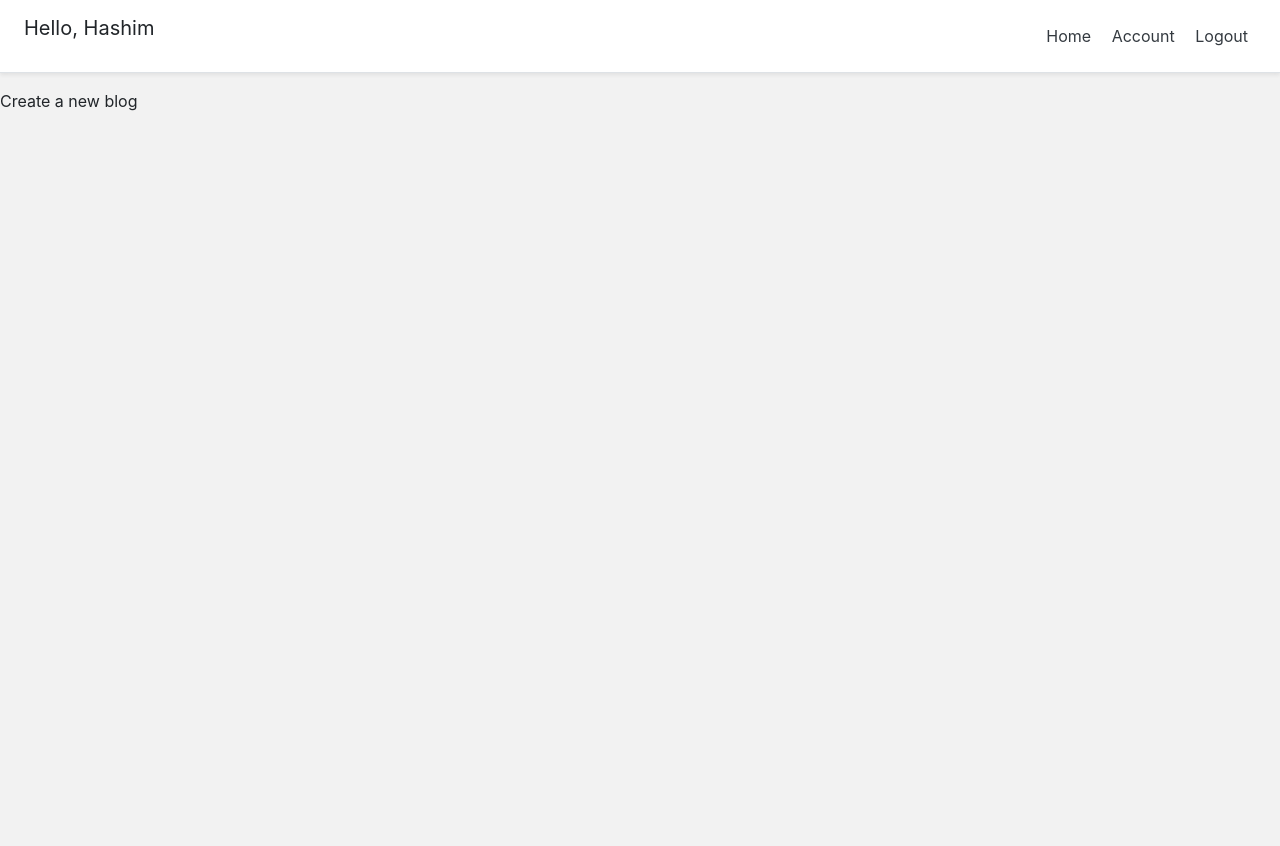
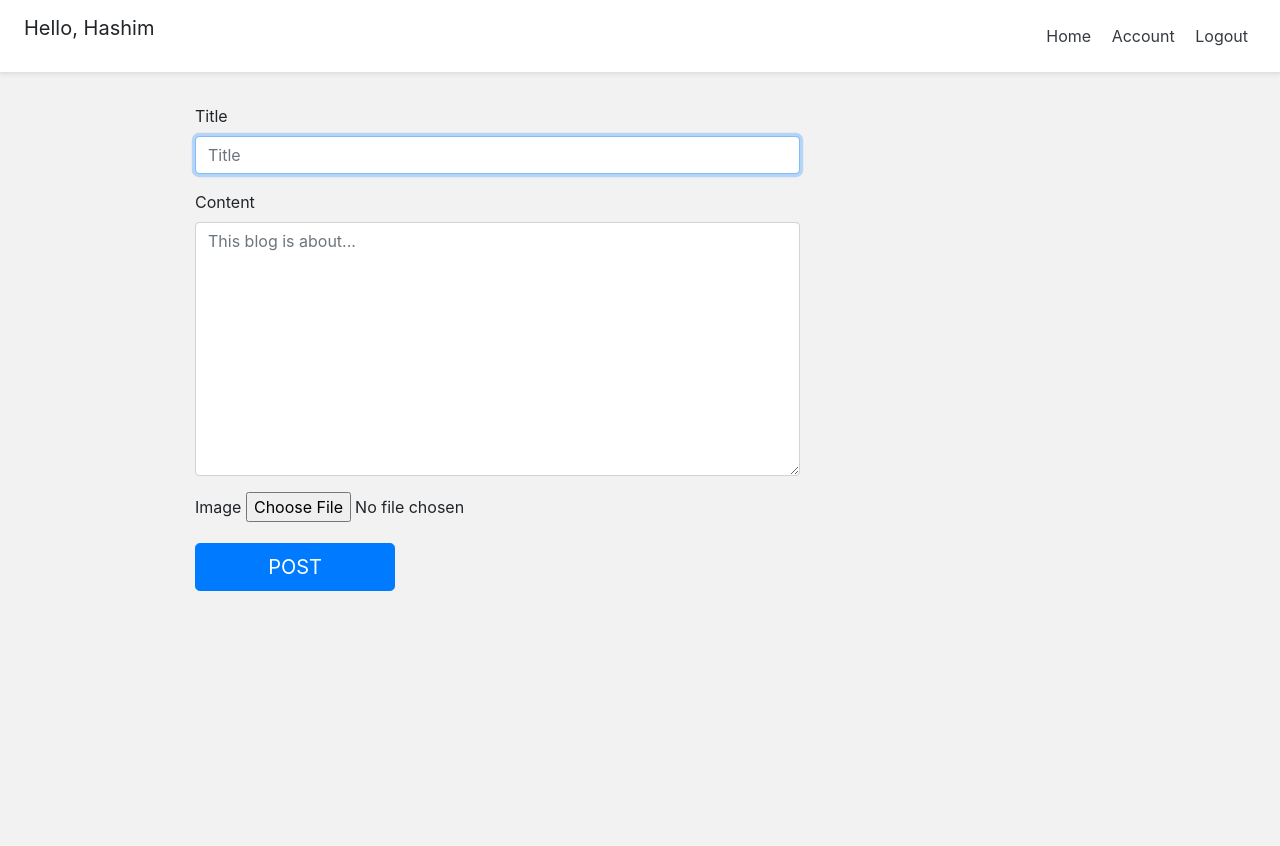
Before and after one commit to hashimTahir/Python-Django-Playground, a Django app: page /blog/create in a window 1280 px wide. Shown: the top 846 px of the page. Run offline with Django 3.2, Linux system fonts and the light colour scheme; a user stored in the database is signed in; some libraries are stand-ins or nearby versions.

Commit message:
View created to post a blog.

```diff
--- a/account/views.py
+++ b/account/views.py
@@ -78,3 +78,7 @@ def account_view(request):
             )
         context['account_form'] = form
     return render(request, 'account/account.html', context)
+
+
+def must_authenticate_view(request):
+    return render(request, 'account/must_authenticate.html', {})
--- /dev/null
+++ b/blog/forms.py
@@ -0,0 +1,9 @@
+from django import forms
+from django.db.models import fields
+from blog.models import BlogPost
+
+
+class CreateBlogPostForm(forms.ModelForm):
+    class Meta:
+        model=BlogPost
+        fields= ['title','body','image']
--- a/blog/templates/blog/create_blog.html
+++ b/blog/templates/blog/create_blog.html
@@ -1,7 +1,53 @@
 {% extends 'base.html' %}
+
 
 {% block content %}
 
-<p>Create a new blog</p>
+<style type="text/css">
+  .create-form {
+	    width: 100%;
+	    max-width: 100%;
+	    padding: 15px;
+	    margin: auto;
+  	}
+
+  	.submit-button{
+  		max-width: 200px;
+  	}
+</style>
+
+<div class="container">
+	<div class="row">
+		<div class="col-lg-7 offset-lg-1">
+            <!-- to upload images enctype is required. -->
+			<form class="create-form" method="post" enctype="multipart/form-data">{% csrf_token %}
+
+				<!-- title -->
+				<div class="form-group">
+					<label for="id_title">Title</label>
+					<input class="form-control" type="text" name="title" id="id_title" placeholder="Title" required autofocus>
+				</div>
+
+				<!-- Body -->
+				<div class="form-group">
+					<label for="id_body">Content</label>
+					<textarea class="form-control" rows="10" type="text" name="body" id="id_body" placeholder="This blog is about..." required></textarea>
+				</div>
+
+				<!-- Image -->
+				<div class="form-group">
+					<label for="id_image">Image</label>
+					<input  type="file" name="image" id="id_image" accept="image/*" required>
+				</div>
+
+				<!-- Submit btn -->
+				<button class="submit-button btn btn-lg btn-primary btn-block" type="submit">POST</button>
+			</form>
+		</div>
+	</div>
+</div>
+
+
+
 
 {% endblock content %}
--- a/blog/views.py
+++ b/blog/views.py
@@ -1,6 +1,20 @@
-from django.shortcuts import render
+from django.shortcuts import redirect, render
 from blog.models import BlogPost
+from blog.forms import CreateBlogPostForm
+from account.models import Account
 
 
 def create_blog_view(request):
+    context = {}
+    user = request.user
+    if not user.is_authenticated:
+        return redirect('must_authenticate')
+    form = CreateBlogPostForm(request.POST or None, request.FILES or None)
+    if form.is_valid():
+        obj = form.save(commit=False)
+        author = Account.objects.filter(email=user.email).first()
+        obj.author = author
+        obj.save()
+        form = CreateBlogPostForm()
+    context['form'] = form
     return render(request, "blog/create_blog.html", {})
--- a/hsite/urls.py
+++ b/hsite/urls.py
@@ -14,7 +14,7 @@ Including another URLconf
     2. Add a URL to urlpatterns:  path('blog/', include('blog.urls'))
 """
 from django.contrib import admin
-from django.urls import path,include
+from django.urls import path, include
 from django.contrib.auth import views as auth_views
 from django.conf.urls.static import static
 from django.conf import settings
@@ -26,7 +26,8 @@ from account.views import (
     registation_view,
     logout_view,
     login_view,
-    account_view
+    account_view,
+    must_authenticate_view
 )
 
 urlpatterns = [
@@ -34,6 +35,7 @@ urlpatterns = [
     path('register/', registation_view, name="register"),
     path('logout/', logout_view, name="logout"),
     path('login/', login_view, name="login"),
+    path('must_authenticate/', must_authenticate_view, name="must_authenticate"),
     path('account/', account_view, name="account"),
     path('', home_screen_view, name="home"),
     path('blog/', include('blog.urls'), name='blog'),
```
Also changed, not shown: account/templates/account/must_authenticate.html (added, +17 -0 lines), db.sqlite3, media_cdn/blog/1/Using_pyton_for_the_first_time.-istockphoto-846147812-1024x1024.jpg (added).
